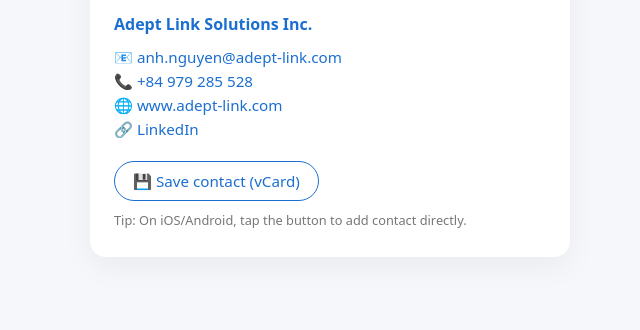
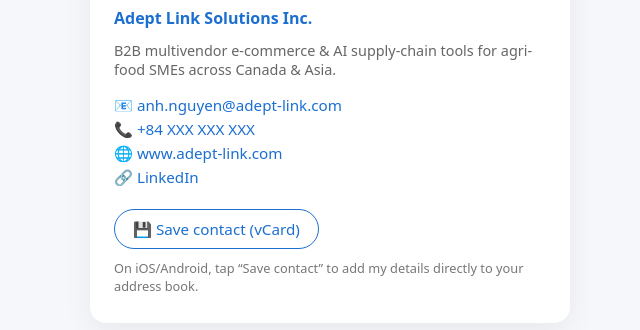
Before and after one commit to SGS1-tech/digital-business-card, a plain HTML site: page index.html in a window 1280 px wide. Shown: the part 112-442 px from the top of the page, without its empty margins (310-950 px from the left). Drawn offline with Linux system fonts and the light colour scheme.

Commit message:
Enhance digital business card with tagline and fields
Added a tagline and updated contact fields with placeholders.

```diff
--- a/index.html
+++ b/index.html
@@ -6,7 +6,7 @@
   <meta name="viewport" content="width=device-width, initial-scale=1" />
   <style>
     :root {
-      --primary: #1b6fd1; /* Adept-style blue, change if you like */
+      --primary: #1b6fd1;
     }
     * { box-sizing: border-box; }
     body {
@@ -18,10 +18,10 @@
     .card {
       max-width: 480px;
       margin: 0 auto;
-      background: #fff;
+      background: #ffffff;
       border-radius: 16px;
       padding: 24px 24px 28px;
-      box-shadow: 0 10px 30px rgba(0,0,0,0.05);
+      box-shadow: 0 10px 30px rgba(0,0,0,0.06);
     }
     h1 {
       margin: 0 0 4px;
@@ -29,13 +29,18 @@
     }
     .role {
       color: #555;
-      margin-bottom: 16px;
+      margin-bottom: 10px;
       font-size: 0.98rem;
     }
     .company {
       font-weight: 600;
       margin-bottom: 12px;
       color: var(--primary);
+    }
+    .tagline {
+      font-size: 0.9rem;
+      color: #666;
+      margin-bottom: 16px;
     }
     .field {
       margin: 4px 0;
@@ -75,14 +80,42 @@
     <h1>Anh Nguyen</h1>
     <div class="role">Founder &amp; CEO</div>
     <div class="company">Adept Link Solutions Inc.</div>
+    <div class="tagline">
+      B2B multivendor e-commerce &amp; AI supply-chain tools for agri-food SMEs across Canada &amp; Asia.
+    </div>
 
-    <div class="field">📧 <a href="mailto:anh.nguyen@adept-link.com">anh.nguyen@adept-link.com</a></div>
-    <div class="field">📞 <a href="tel:+84 979285 528">+84 979 285 528</a></div>
-    <div class="field">🌐 <a href="https://www.adept-link.com" target="_blank">www.adept-link.com</a></div>
-    <div class="field">🔗 <a href="https://www.linkedin.com/in/https:/anh-nguyen-64aaa128/" target="_blank">LinkedIn</a></div>
+    <!-- EDIT these fields with your real details -->
+    <div class="field">
+      📧 <a href="mailto:anh.nguyen@adept-link.com">anh.nguyen@adept-link.com</a>
+    </div>
+
+    <div class="field">
+      📞 <a href="tel:+84XXXXXXXXX">+84 XXX XXX XXX</a>
+      <!-- replace +84XXXXXXXXX and the visible text with your real phone -->
+    </div>
+
+    <div class="field">
+      🌐 <a href="https://www.adept-link.com"
+            target="_blank"
+            rel="noopener noreferrer">
+        www.adept-link.com
+      </a>
+    </div>
+
+    <div class="field">
+      🔗 <a href="https://www.linkedin.com/in/YOUR-LINKEDIN-SLUG"
+            target="_blank"
+            rel="noopener noreferrer">
+        LinkedIn
+      </a>
+      <!-- example: https://www.linkedin.com/in/anh-nguyen-123456/ -->
+    </div>
+    <!-- END editable fields -->
 
     <a class="btn" href="my-card.vcf" download>Save contact (vCard)</a>
-    <div class="note">Tip: On iOS/Android, tap the button to add contact directly.</div>
+    <div class="note">
+      On iOS/Android, tap “Save contact” to add my details directly to your address book.
+    </div>
   </div>
 </body>
 </html>
```
